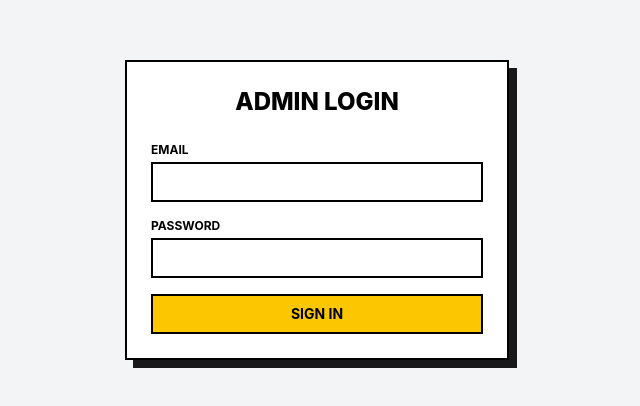
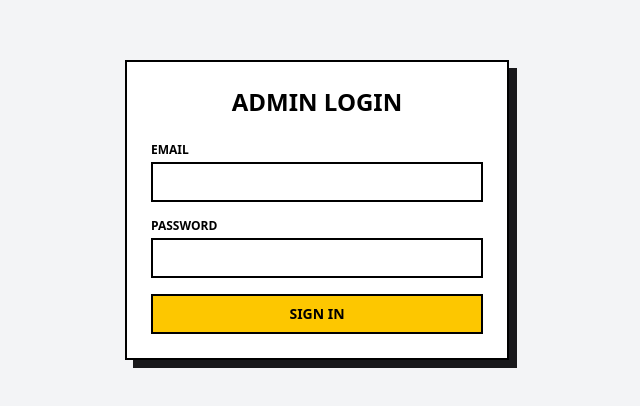
Before and after one commit to vijayhardaha/ispv, a Next.js app in the folder apps/admin/: page /login in a window 1280 px wide. Shown: the part 190-596 px from the top of the page, without its empty margins (323-963 px from the left). Built offline with nearby package versions, Linux system fonts and the light colour scheme; no server answers.

Commit message:
feat(admin): add font theme tokens and base layer styles
- @theme inline with Space Grotesk, Poppins, JetBrains Mono
- @layer base with body/heading font-family and cursor-pointer on buttons

```diff
--- a/apps/admin/src/app/globals.css
+++ b/apps/admin/src/app/globals.css
@@ -1,5 +1,44 @@
 @import "tailwindcss";
 
+/* ─── Design tokens ─────────────────────────────────────────────────── */
+@theme inline {
+  --font-body: "Space Grotesk", "system-ui", sans-serif;
+  --font-display: "Poppins", "system-ui", sans-serif;
+  --font-mono: "JetBrains Mono", "ui-monospace", monospace;
+  --font-sans: var(--font-body);
+}
+
+/* ─── Base layer ────────────────────────────────────────────────────── */
+@layer base {
+  body {
+    font-family: var(--font-body);
+    -webkit-font-smoothing: antialiased;
+    -moz-osx-font-smoothing: grayscale;
+  }
+
+  h1,
+  h2,
+  h3,
+  h4,
+  h5,
+  h6 {
+    font-family: var(--font-display);
+  }
+
+  *:focus-visible {
+    outline: none;
+  }
+
+  button:not(:disabled) {
+    cursor: pointer;
+  }
+
+  button:disabled {
+    cursor: not-allowed;
+  }
+}
+
+/* ─── Keyframes ─────────────────────────────────────────────────────── */
 @keyframes slide-up {
   from {
     transform: translateY(100%);
```
